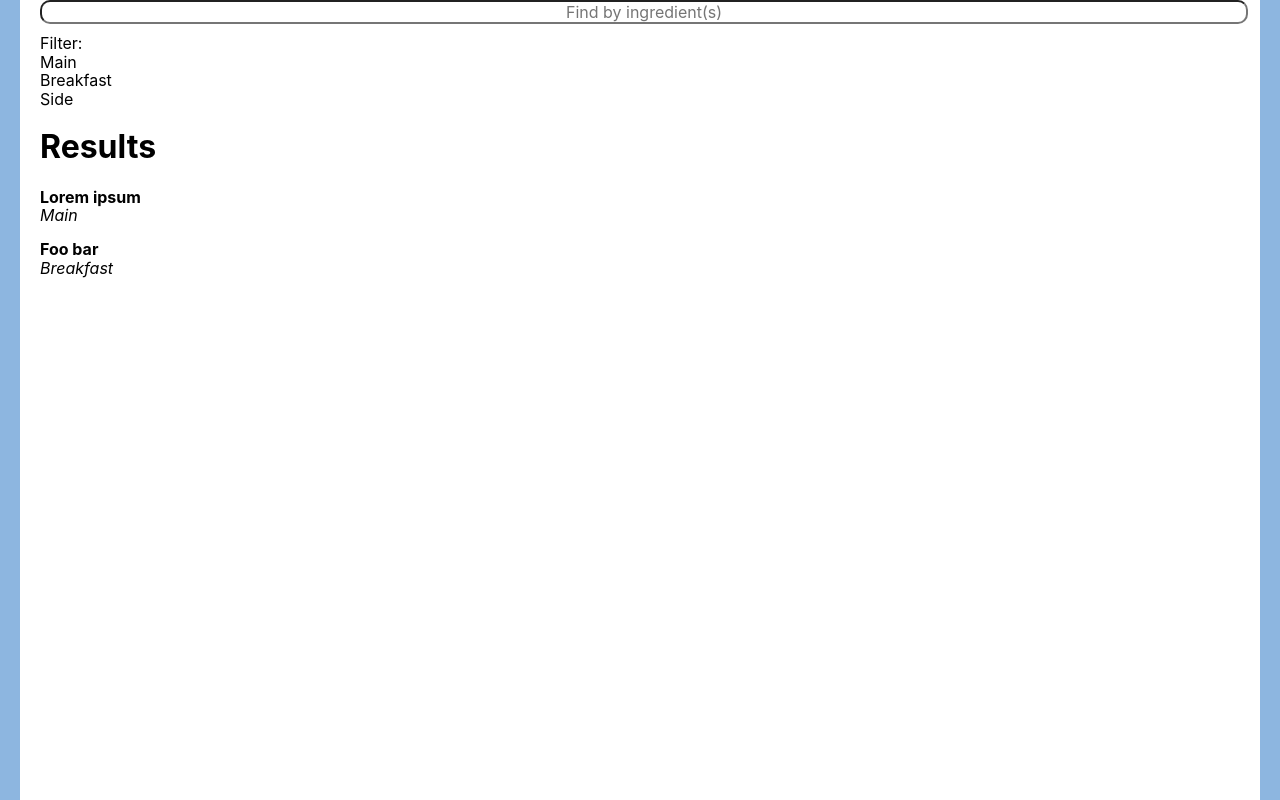
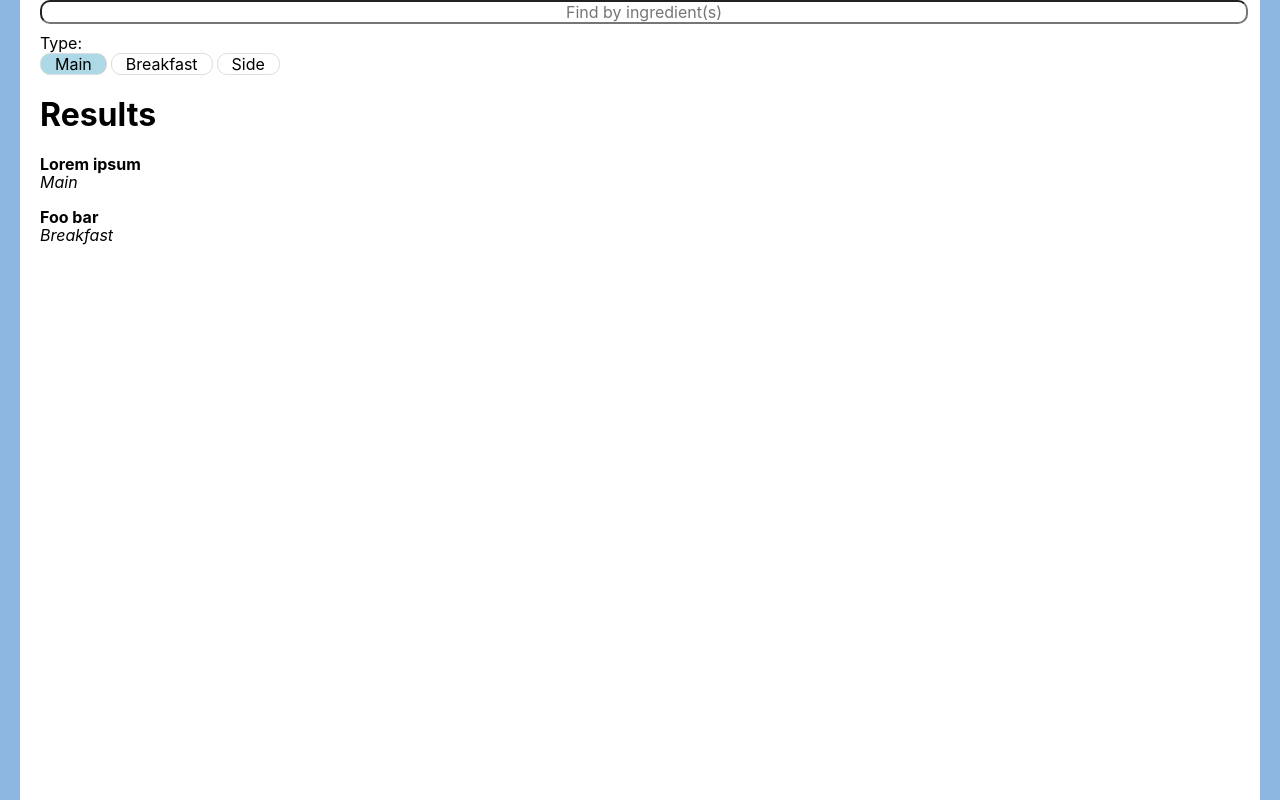
Before and after one commit to aendyeh/khef-frontend, a React (Create React App) app: page /browse in a window 1280 px wide. Built offline with nearby package versions, Linux system fonts and the light colour scheme.

Commit message:
More defined pills

```diff
--- a/src/components/BrowsePage.tsx
+++ b/src/components/BrowsePage.tsx
@@ -33,8 +33,10 @@ function BrowsePage() {
   return (
     <article className="browsable-content">
       <Search onSubmit={() => console.warn("TODO")} hasButton={false} />
-      Filter:
+
+      Type:
       <Pills items={pillItems()} />
+
       <h1>Results</h1>
 
       {recipes().map(rec => (
--- /dev/null
+++ b/src/components/shared/Pills.scss
@@ -0,0 +1,19 @@
+.pills-container {
+  .pill {
+    display: inline-block;
+    padding: 1px 14px;
+    margin-right: 4px;
+    border: 1px solid #DDD;
+    border-radius: 10px;
+    cursor: pointer;
+    user-select: none;
+
+    &:last-child {
+      margin-right: 0;
+    }
+
+    &[data-active=true] {
+      background-color: lightblue;
+    }
+  }
+}
--- a/src/components/shared/Pills.tsx
+++ b/src/components/shared/Pills.tsx
@@ -1,3 +1,5 @@
+import './Pills.scss'
+
 type CollectiveProps = {
   items: IndividualProps[]
 }
@@ -9,15 +11,15 @@ type IndividualProps = {
 
 function Pills({ items }: CollectiveProps) {
   return (
-    <> {
+    <div className='pills-container'> {
       items.map(item => <Pill key={item.text} text={item.text} isActive={item.isActive} />)
-    }</>
+    }</div>
   )
 }
 
 function Pill({ text, isActive }: IndividualProps) {
   return (
-    <div data-active={isActive}>{text}</div>
+    <div className='pill' data-active={isActive}>{text}</div>
   )
 }
 
```
